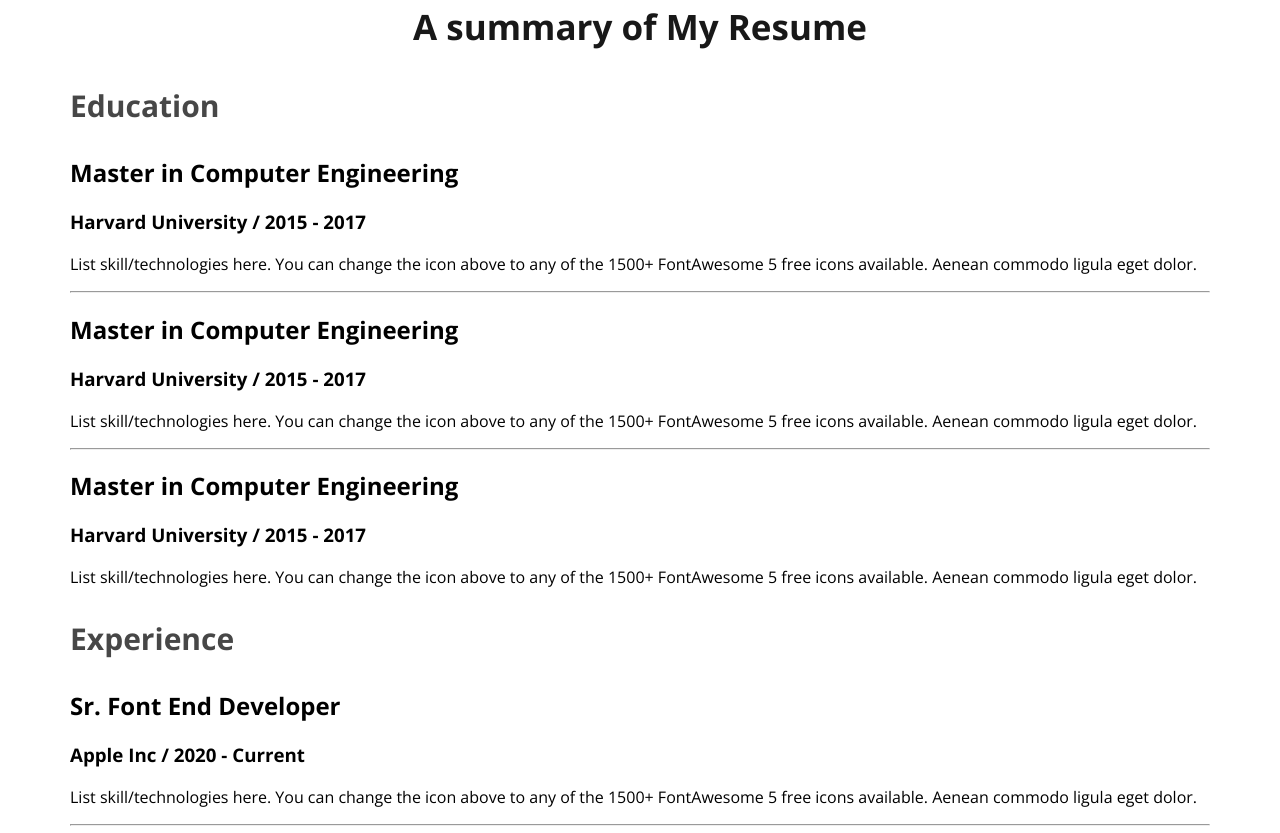
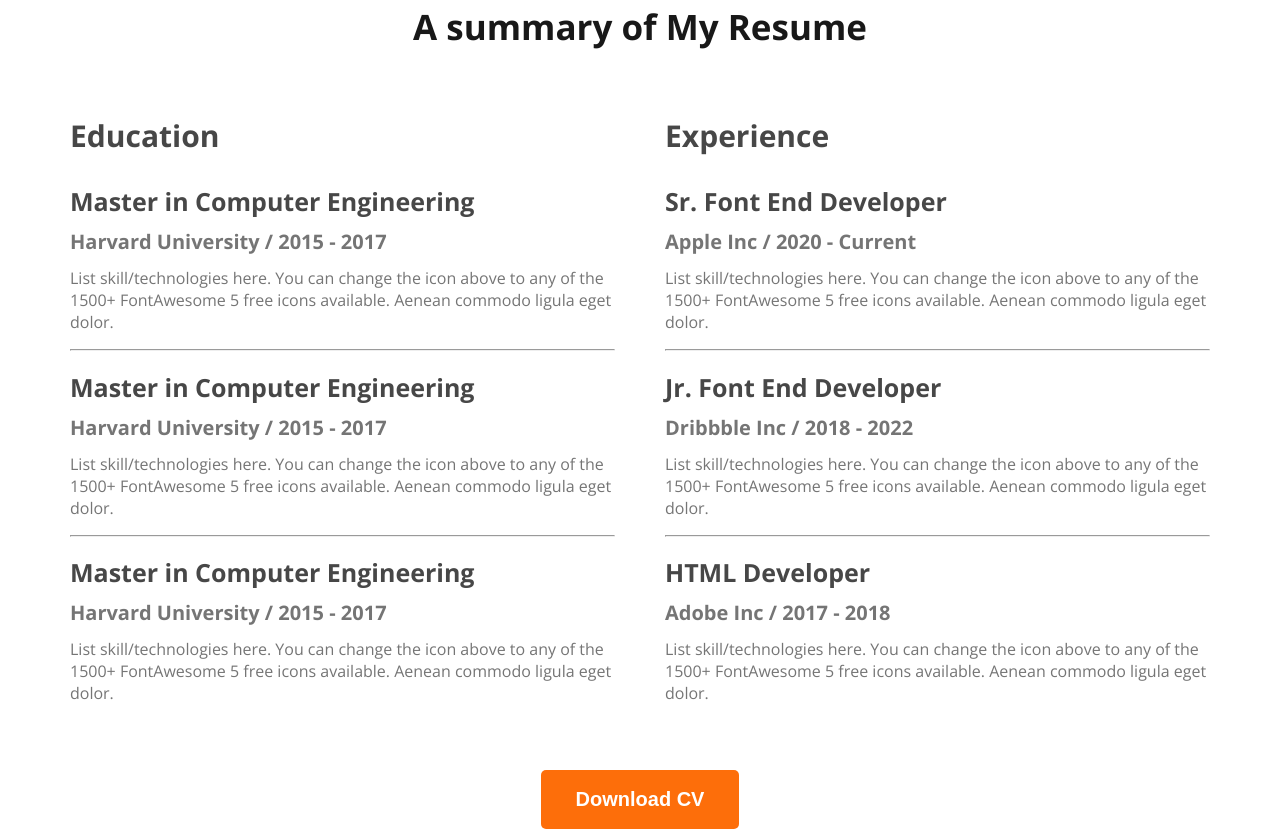
Before and after one commit to imrulislam2/webdeveloper-portfolio, a plain HTML site: page index.html in a window 1280 px wide. Shown: the part 2270-3103 px from the top of the page. Drawn offline with nearby package versions, Linux system fonts and the light colour scheme.

Commit message:
all added main section

```diff
--- a/index.html
+++ b/index.html
@@ -121,8 +121,6 @@
         <div class="resume-container">
           <div class="resume-column">
             <h3 class="resume-column-title">Education</h3>
-          </div>
-          <!-- .resume-item>h3.resume-item-title+h3.resume-item-institute+p.resume-item-description -->
             <div class="resume-item">
               <h2 class="resume-item-title">Master in Computer Engineering</h2>
               <h3 class="resume-item-institute">
@@ -158,6 +156,9 @@
                 ligula eget dolor.
               </p>
             </div>
+          </div>
+          <!-- .resume-item>h3.resume-item-title+h3.resume-item-institute+p.resume-item-description -->
+
 
           <div class="resume-column">
             <h3 class="resume-column-title">Experience</h3>
@@ -192,6 +193,9 @@
             </div>
           </div>
         </div>
+        <div class="download-cv">
+          <button class="btn-primary">Download CV</button>
+        </div>
       </section>
     </main>
     <footer></footer>
--- a/styles/portfolio.css
+++ b/styles/portfolio.css
@@ -172,3 +172,32 @@ main section {
   font-size: 30px;
   font-weight: 700;
 }
+
+.resume-container{
+  display: flex;
+  gap: 50px;
+}
+
+.resume-item-title{
+  color: #474747;
+  font-size: 25px;
+  font-weight: 700;
+  line-height: 30px;
+}
+
+.resume-item-institute{
+  color: #757575;
+  font-size: 20px;
+  line-height: 10px;
+}
+
+.resume-item-description{
+  color: #757575;
+  font-size: 16px;
+  font-weight: 400;
+}
+
+.download-cv{
+  text-align: center;
+  margin-top: 50px;
+}
```
Lines whose indentation alone changed are shown as unchanged.
